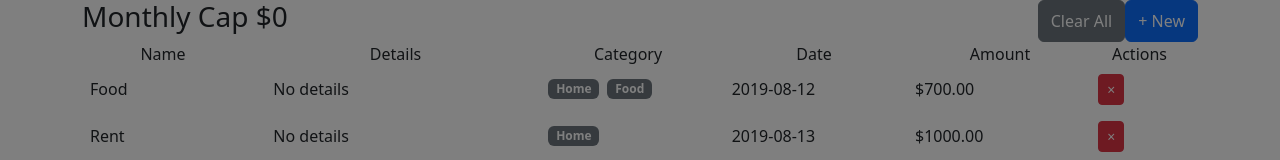
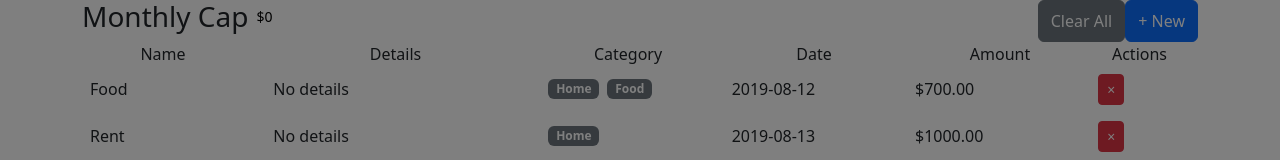
Before and after one commit to rachelwong/expenser-ts, a React (Create React App) app: page / in a window 1280 px wide. Shown: the top 160 px of the page. Built offline with nearby package versions, Linux system fonts and the light colour scheme.

Commit message:
wip: first cut of reusable field component added ot the monthly cap

```diff
--- a/src/App.tsx
+++ b/src/App.tsx
@@ -3,6 +3,7 @@ import './App.css';
 // import { Select, SelectOption } from './components/Select'
 import { ExpenseProvider } from './context/ExpenseContext';
 import Expenser from './components/Expenser'
+import 'bootstrap/dist/css/bootstrap.min.css';
 
 function App() {
   // const [value, setValue] = useState<SelectOption | undefined>(options[0])
--- a/src/components/Expenser.tsx
+++ b/src/components/Expenser.tsx
@@ -4,15 +4,16 @@ import baseExpenses from '../data/baseExpenses.json'
 import { Stack, Row, Col, Button, Container } from 'react-bootstrap'
 import ExpenseItem from './ExpenseItem'
 import MonthCapForm from './MonthCapForm'
+import Field from './Field'
 
 const Expenser = () => {
   const { expenseItems, setExpenseItems, monthCap, setMaxExpenses, openModal, clearExpenses } = useExpenseContext();
-  const [monthCapFormStatus , setMonthCapFormStatus] = useState<boolean>(false)
+  const [monthCapFormStatus, setMonthCapFormStatus] = useState<boolean>(false)
 
   useEffect(() => {
     if (!expenseItems || !expenseItems.length) setExpenseItems(baseExpenses)
     if (!monthCap) setMonthCapFormStatus(true)
-  })
+  }, [expenseItems, setExpenseItems, monthCap])
 
   return (
     <Container>
@@ -20,7 +21,9 @@ const Expenser = () => {
       <Stack>
         <Row>
           <Col>
-            <h3>Monthly Cap ${monthCap}</h3>
+            <h3 className="d-flex justify-content-start align-items-center">Monthly Cap
+              <Field model={monthCap} editValue={(e) => setMaxExpenses(e)} type={'number'} />
+            </h3>
           </Col>
           <Col className="d-flex justify-content-end">
             <Button variant="secondary" onClick={ clearExpenses}>Clear All</Button>
--- /dev/null
+++ b/src/components/Field.tsx
@@ -0,0 +1,43 @@
+import React, {useState} from 'react'
+import { Form, Button } from 'react-bootstrap'
+import styles from './field.module.css'
+
+type FieldProps = {
+  model: string | number
+  type: string
+  editValue: (...args: any[]) => void
+}
+
+const Field = ({ model, type, editValue }: FieldProps) => {
+  const [editMode, setEditMode] = useState<boolean>(false)
+  const [fieldValue, setFieldValue] = useState<string|number>(0);
+
+  const handleSubmit = () => {
+    type === 'text' ? editValue(fieldValue) : editValue(Number(fieldValue))
+    setEditMode(false)
+  }
+
+  return (
+    <div className="position-relative d-block">
+      {editMode ? (
+        <Form.Group className="d-flex justify-content-start w-100 align-items-center">
+          <Form.Control
+            type={type.toString()}
+            value={fieldValue}
+            onChange={(evt) => setFieldValue(evt.target.value)} />
+          <Button size="sm" variant="info" onClick={handleSubmit}>&#x2713;</Button>
+          <Button size="sm" variant="info" onClick={() => setEditMode(false)}>&times;</Button>
+        </Form.Group>
+      ) : (
+          <Button
+            size="sm"
+            className={`${styles['field-btn']} w-100 h-100 d-block`}
+            onClick={() => setEditMode(true)}>
+            {type === 'text' ? model : `$${model}`}
+          </Button>
+      )}
+    </div>
+  )
+}
+
+export default Field
--- /dev/null
+++ b/src/components/field.module.css
@@ -0,0 +1,14 @@
+.field-btn {
+  background: none !important;
+  border: none !important;
+  color: black !important;
+  transition: background-color 0.3s ease-out;
+}
+
+.field-btn:hover, .field-btn:focus {
+  background-color : #D7DBDD !important;
+}
+
+.field-btn:active {
+  background-color: #A6ACAF !important;
+}
```
